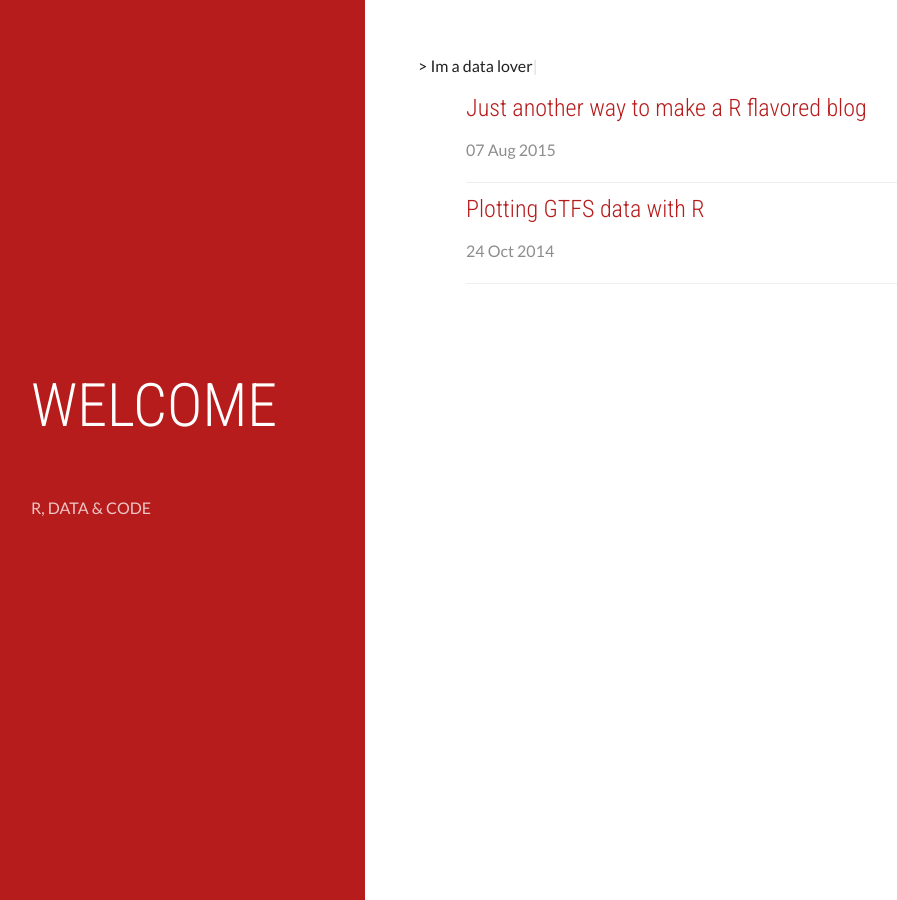
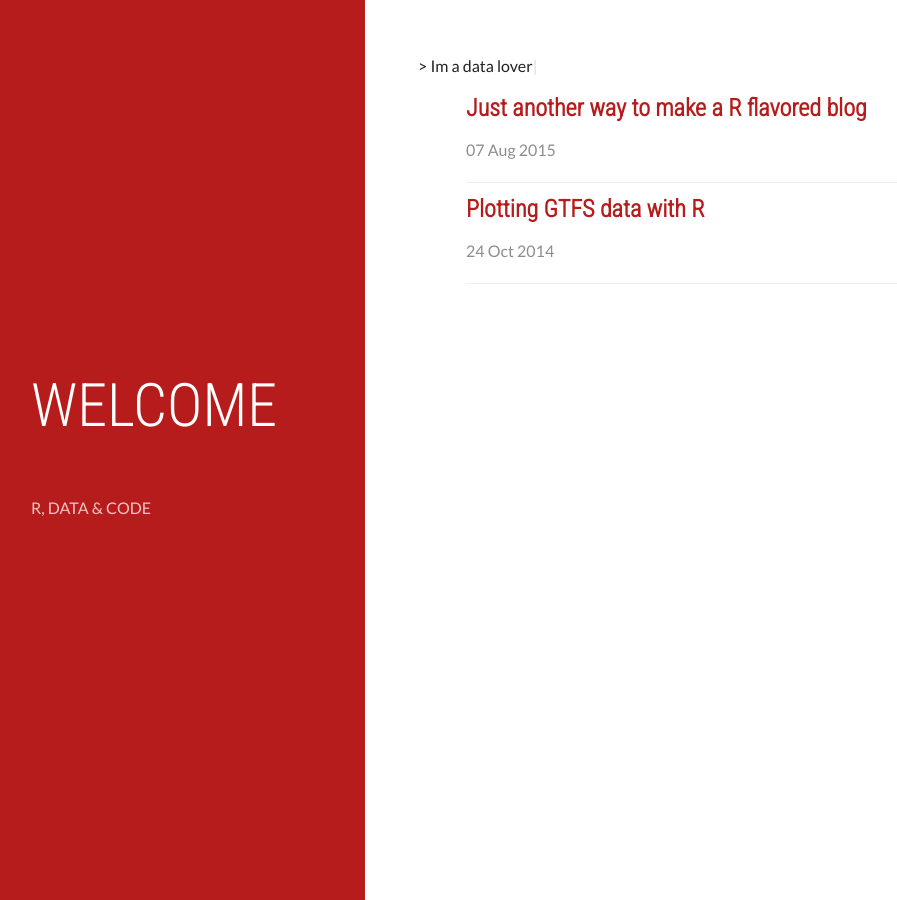
Before and after one commit to jbkunst/jbkunst.github.io2, a Jekyll site: the page built from index.html, in a window 1280 px wide. Shown: the whole page, without its empty margins (19-916 px from the left). Built offline with Jekyll 4.4.1, drawn with Linux system fonts in a browser that asks for light colours; nearby versions of some CDN libraries; Markdown is read by kramdown in place of the engine named in the settings; a style sheet for code colours, icons or effects is not loaded.

Commit message:
finx in default css

```diff
--- a/css/main.css
+++ b/css/main.css
@@ -25,7 +25,7 @@ h1 {
   font-family: 'Roboto Condensed', sans-serif;
   font-size: 60px;
   line-height: 1.3;
-  color: #FFF;
+  color: white;
 }
 
 h2 {
@@ -305,7 +305,7 @@ article li {
 }
 
 article a {
-  font-style: bolder;
+  font-weight: bold;
   color: #CE2323;
   text-decoration: none;
 }
```
